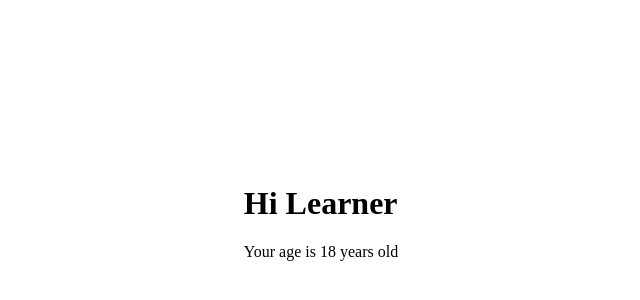
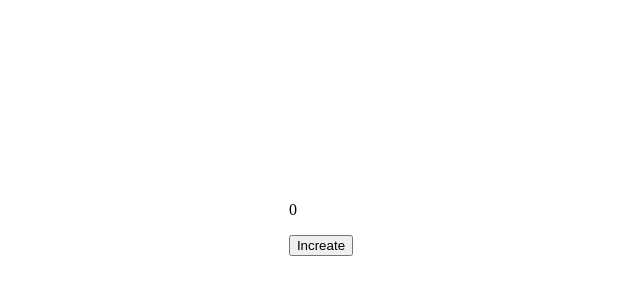
Before and after one commit to luis-pomare/user-management-with-React, a React (Vite) app: page / in a window 1280 px wide. Shown: the part 180-480 px from the top of the page, without its empty margins (319-959 px from the left). Built offline with nearby package versions, Linux system fonts and the light colour scheme.

Commit message:
Fix and import basic state counter component

```diff
--- a/src/App.jsx
+++ b/src/App.jsx
@@ -1,10 +1,10 @@
 import './App.css';
-import Greeting from './components/Greeting';
+import BasicState from './components/BasicState.jsx';
 
 function App() {
   return (
     <>
-      <Greeting />
+      <BasicState />
     </>
   );
 }
```
Also changed, not shown: src/components/BasicState.jsx (renamed from src/components/basic_state.jsx).
